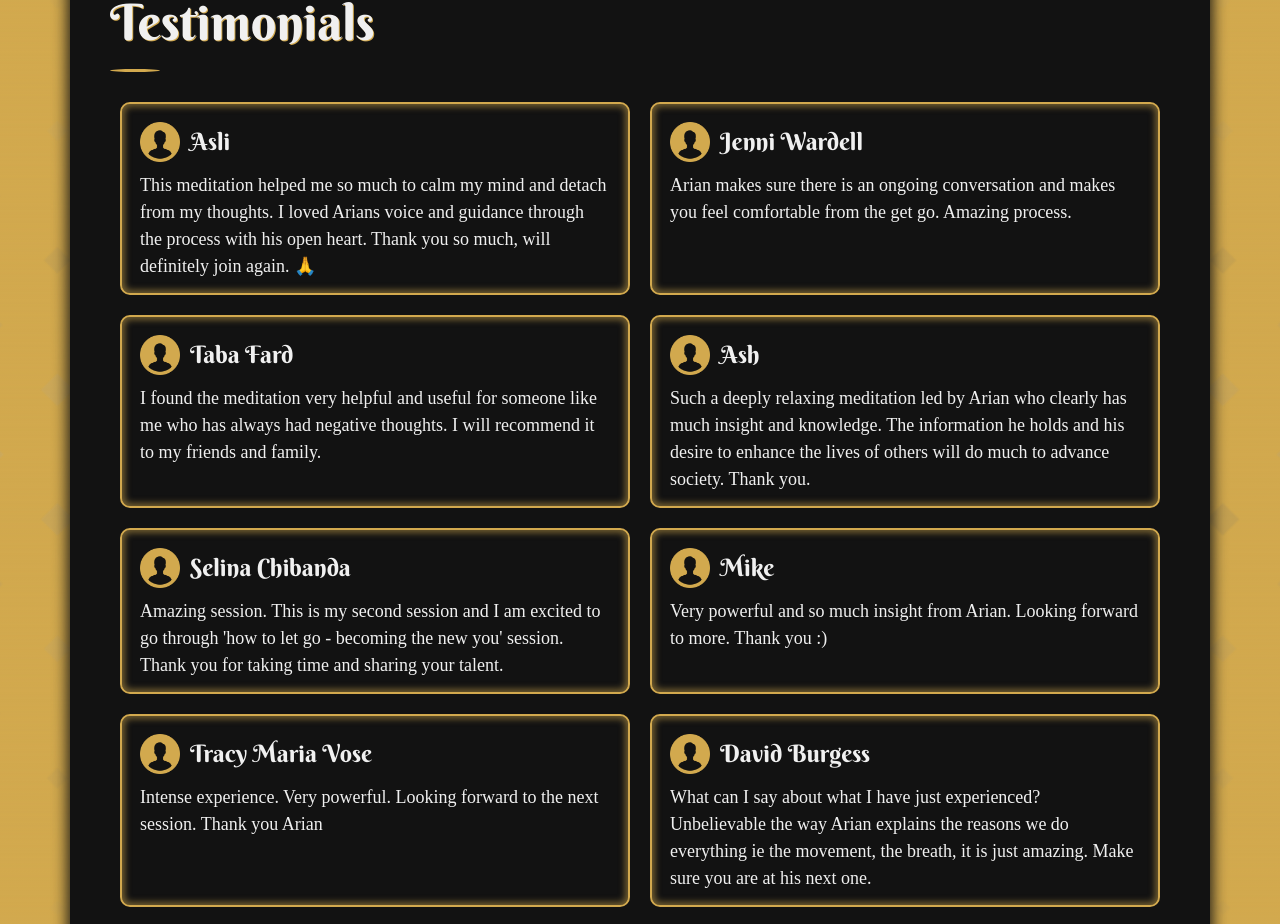
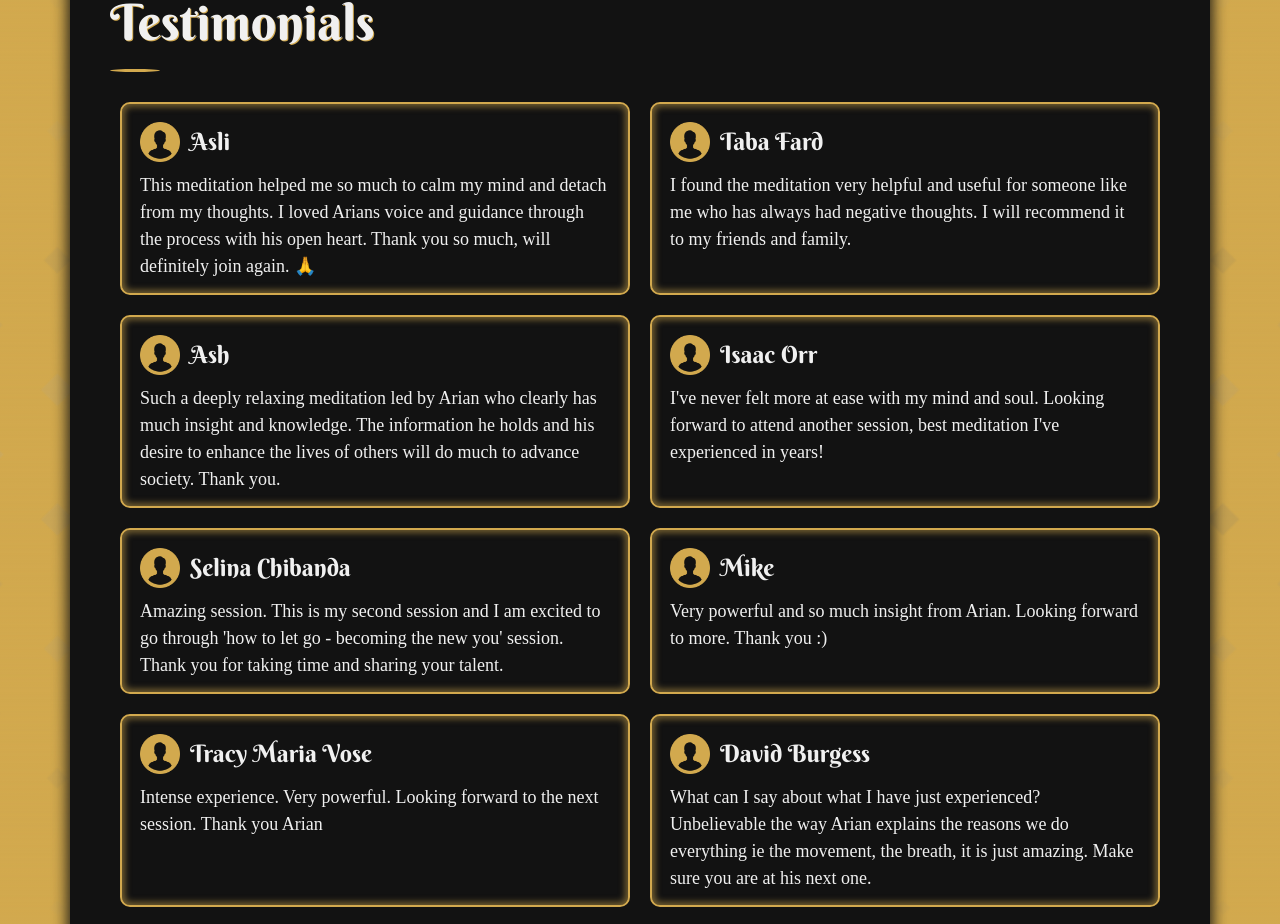
Before and after one commit to ariansamouiehome/life-coaching, a Next.js app: page / in a window 1280 px wide. Shown: the part 4679-5603 px from the top of the page. Built offline with nearby package versions, Linux system fonts and the light colour scheme; a web font is replaced by a local one.

Commit message:
added testimonial

```diff
--- a/containers/Home/index.jsx
+++ b/containers/Home/index.jsx
@@ -37,16 +37,16 @@ const Home = () => {
             message: 'This meditation helped me so much to calm my mind and detach from my thoughts. I loved Arians voice and guidance through the process with his open heart. Thank you so much, will definitely join again. 🙏',
         },
         {
-            name: 'Jenni Wardell',
-            message: 'Arian makes sure there is an ongoing conversation and makes you feel comfortable from the get go. Amazing process.',
-        },
-        {
             name: 'Taba Fard',
             message: 'I found the meditation very helpful and useful for someone like me who has always had negative thoughts. I will recommend it to my friends and family.',
         },
         {
             name: 'Ash',
             message: 'Such a deeply relaxing meditation led by Arian who clearly has much insight and knowledge. The information he holds and his desire to enhance the lives of others will do much to advance society. Thank you.',
+        },
+        {
+            name: 'Isaac Orr',
+            message: 'I\'ve never felt more at ease with my mind and soul. Looking forward to attend another session, best meditation I\'ve experienced in years!',
         },
         {
             name: 'Selina Chibanda',
```
